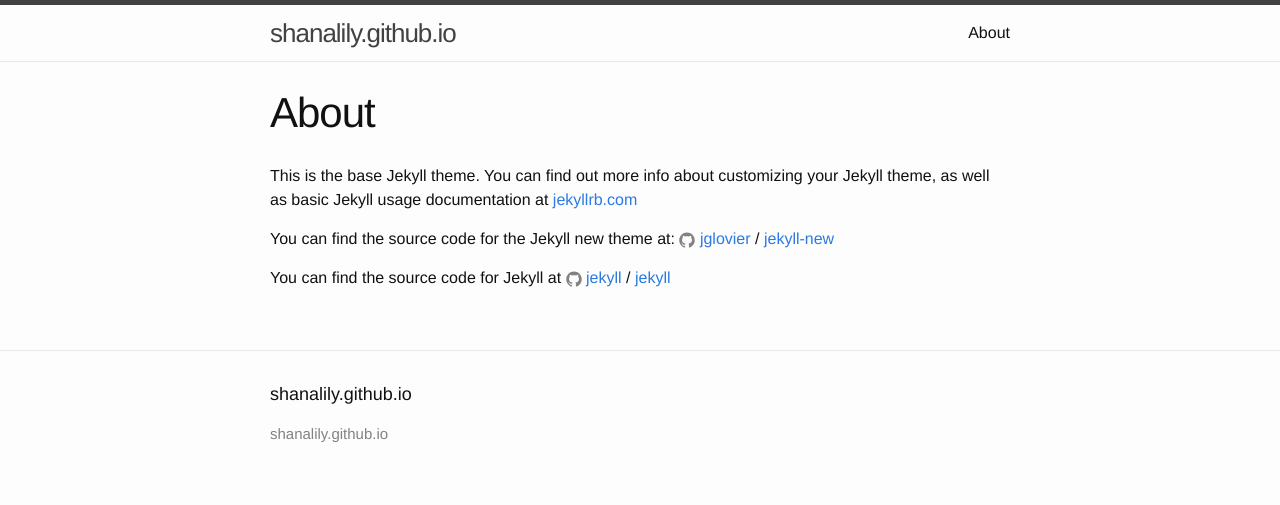
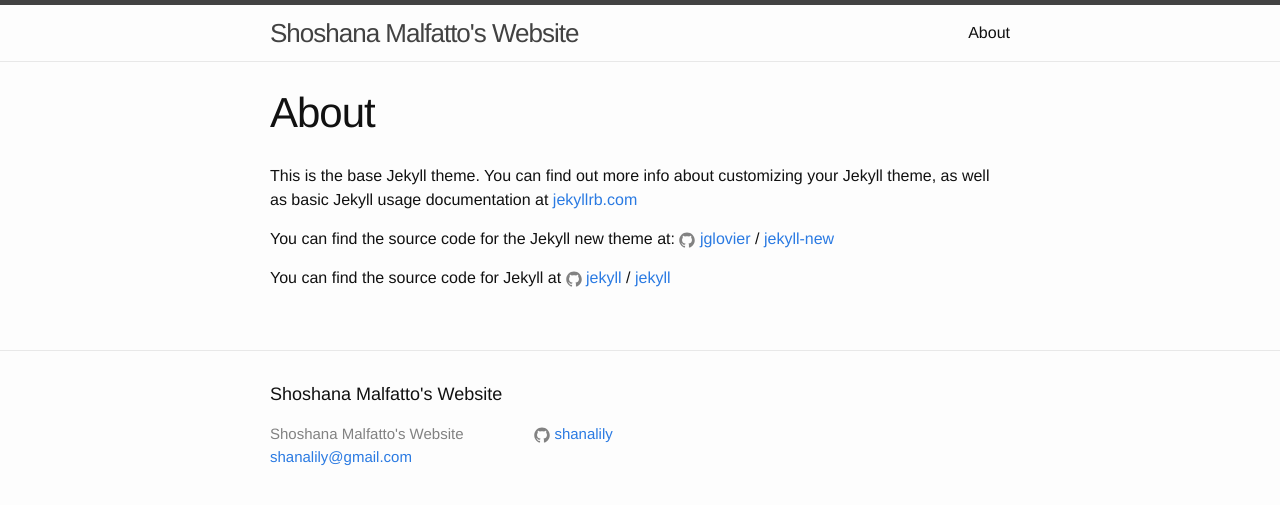
Before and after one commit to shanalily/shanalily.github.io, a Jekyll site: the page built from about.md, in a window 1280 px wide. Shown: the top 505 px of the page. Built offline with Jekyll 4.4.1, drawn with Linux system fonts in a browser that asks for light colours.

Commit message:
modify first file

```diff
--- a/_config.yml
+++ b/_config.yml
@@ -20,5 +20,8 @@
 # # Build settings
 # markdown: kramdown
 
+title: Shoshana Malfatto's Website
 name: Shoshana Malfatto
+email: shanalily@gmail.com
+github_username: shanalily
 markdown: kramdown
```
Also changed, not shown: 4 other files.
